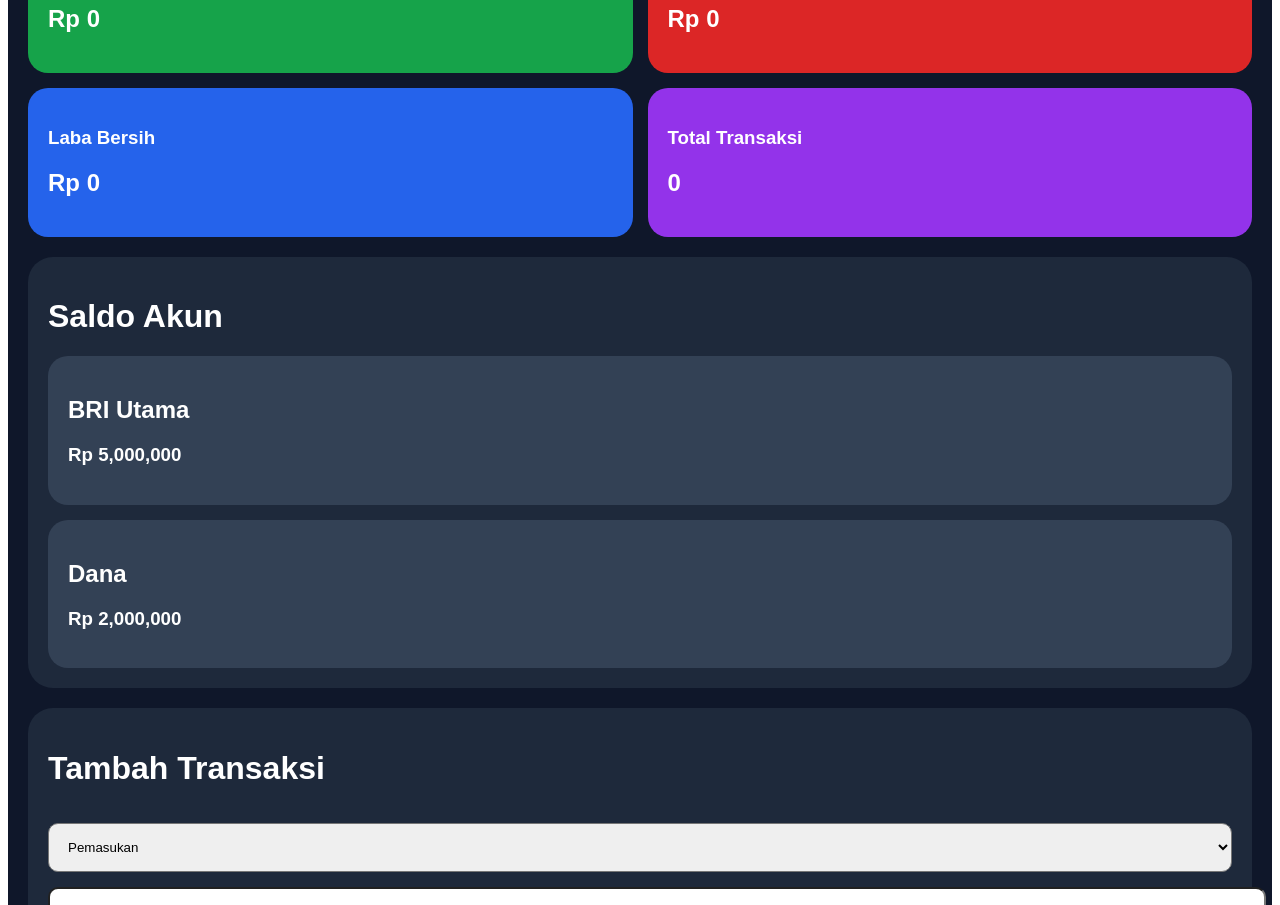
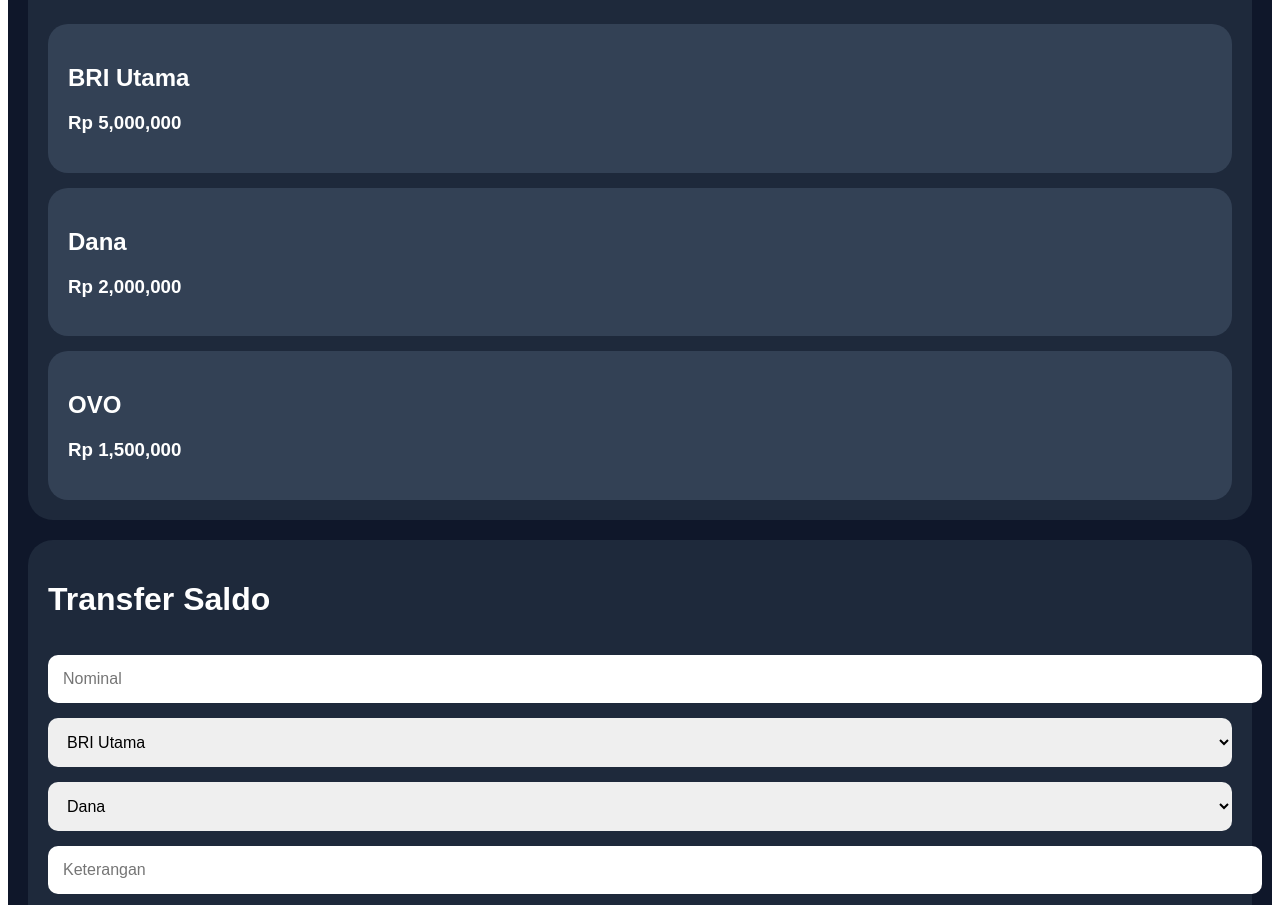
Before and after one commit to karyabengkellas03-dot/Buku-kas-brilink, a React (Vite) app: page / in a window 1280 px wide. Shown: the part 380-1285 px from the top of the page. Built offline with nearby package versions, Linux system fonts and the light colour scheme.

Commit message:
Update App.jsx

```diff
--- a/src/App.jsx
+++ b/src/App.jsx
@@ -1,6 +1,7 @@
 import React, { useState } from "react";
 
 export default function App() {
+  // DATA AKUN
   const [akun, setAkun] = useState([
     {
       nama: "BRI Utama",
@@ -10,72 +11,93 @@
       nama: "Dana",
       saldo: 2000000,
     },
+    {
+      nama: "OVO",
+      saldo: 1500000,
+    },
   ]);
 
-  const [transaksi, setTransaksi] = useState([]);
+  // DATA TRANSAKSI
+  const [transaksi, setTransaksi] =
+    useState([]);
 
+  // FORM
   const [form, setForm] = useState({
-    tipe: "Pemasukan",
-    jenis: "Transfer",
+    tipe: "Transfer",
     nominal: "",
-    akun: "BRI Utama",
+    akunSumber: "BRI Utama",
+    rekeningPenampung: "Dana",
     keterangan: "",
   });
 
+  // SIMPAN TRANSAKSI
   const simpanTransaksi = () => {
-    if (!form.nominal) return;
+    if (!form.nominal) {
+      alert("Masukkan nominal");
+      return;
+    }
 
-    const nominal = Number(form.nominal);
+    const nominal = parseInt(
+      form.nominal
+    );
 
-    const updateSaldo = akun.map((item) => {
-      if (item.nama === form.akun) {
+    // UPDATE SALDO
+    const updateSaldo = akun.map(
+      (item) => {
+        // AKUN SUMBER BERKURANG
+        if (
+          item.nama === form.akunSumber
+        ) {
           return {
             ...item,
-          saldo:
-            form.tipe === "Pemasukan"
-              ? item.saldo + nominal
-              : item.saldo - nominal,
+            saldo: item.saldo - nominal,
+          };
+        }
+
+        // REKENING PENAMPUNG BERTAMBAH
+        if (
+          item.nama ===
+          form.rekeningPenampung
+        ) {
+          return {
+            ...item,
+            saldo: item.saldo + nominal,
           };
         }
 
         return item;
-    });
+      }
+    );
 
     setAkun(updateSaldo);
 
+    // SIMPAN RIWAYAT
     setTransaksi([
       {
         ...form,
         nominal,
-        tanggal: new Date().toLocaleString(),
+        tanggal:
+          new Date().toLocaleString(),
       },
       ...transaksi,
     ]);
 
+    // RESET FORM
     setForm({
-      tipe: "Pemasukan",
-      jenis: "Transfer",
+      tipe: "Transfer",
       nominal: "",
-      akun: "BRI Utama",
+      akunSumber: akun[0].nama,
+      rekeningPenampung:
+        akun[1].nama,
       keterangan: "",
     });
   };
 
+  // TOTAL SALDO
   const totalSaldo = akun.reduce(
     (a, b) => a + b.saldo,
     0
   );
-
-  const totalPemasukan = transaksi
-    .filter((item) => item.tipe === "Pemasukan")
-    .reduce((a, b) => a + b.nominal, 0);
-
-  const totalPengeluaran = transaksi
-    .filter((item) => item.tipe === "Pengeluaran")
-    .reduce((a, b) => a + b.nominal, 0);
-
-  const labaBersih =
-    totalPemasukan - totalPengeluaran;
 
   return (
     <div
@@ -97,81 +119,20 @@
           marginBottom: 20,
         }}
       >
-        <h1 style={{ fontSize: 40 }}>
+        <h1
+          style={{
+            fontSize: 40,
+          }}
+        >
           BRILink BukuKas
         </h1>
 
         <h2>Total Saldo</h2>
 
         <h1>
-          Rp {totalSaldo.toLocaleString()}
+          Rp{" "}
+          {totalSaldo.toLocaleString()}
         </h1>
-      </div>
-
-      {/* DASHBOARD */}
-      <div
-        style={{
-          display: "grid",
-          gridTemplateColumns: "repeat(2,1fr)",
-          gap: 15,
-          marginBottom: 20,
-        }}
-      >
-        <div
-          style={{
-            background: "#16a34a",
-            padding: 20,
-            borderRadius: 20,
-          }}
-        >
-          <h3>Pemasukan</h3>
-
-          <h2>
-            Rp{" "}
-            {totalPemasukan.toLocaleString()}
-          </h2>
-        </div>
-
-        <div
-          style={{
-            background: "#dc2626",
-            padding: 20,
-            borderRadius: 20,
-          }}
-        >
-          <h3>Pengeluaran</h3>
-
-          <h2>
-            Rp{" "}
-            {totalPengeluaran.toLocaleString()}
-          </h2>
-        </div>
-
-        <div
-          style={{
-            background: "#2563eb",
-            padding: 20,
-            borderRadius: 20,
-          }}
-        >
-          <h3>Laba Bersih</h3>
-
-          <h2>
-            Rp {labaBersih.toLocaleString()}
-          </h2>
-        </div>
-
-        <div
-          style={{
-            background: "#9333ea",
-            padding: 20,
-            borderRadius: 20,
-          }}
-        >
-          <h3>Total Transaksi</h3>
-
-          <h2>{transaksi.length}</h2>
-        </div>
       </div>
 
       {/* SALDO AKUN */}
@@ -198,13 +159,14 @@
             <h2>{item.nama}</h2>
 
             <h3>
-              Rp {item.saldo.toLocaleString()}
+              Rp{" "}
+              {item.saldo.toLocaleString()}
             </h3>
           </div>
         ))}
       </div>
 
-      {/* FORM */}
+      {/* FORM TRANSAKSI */}
       <div
         style={{
           background: "#1e293b",
@@ -213,44 +175,9 @@
           marginBottom: 20,
         }}
       >
-        <h1>Tambah Transaksi</h1>
+        <h1>Transfer Saldo</h1>
 
-        <select
-          value={form.tipe}
-          onChange={(e) =>
-            setForm({
-              ...form,
-              tipe: e.target.value,
-            })
-          }
-          style={{
-            width: "100%",
-            padding: 15,
-            marginTop: 15,
-            borderRadius: 10,
-          }}
-        >
-          <option>Pemasukan</option>
-          <option>Pengeluaran</option>
-        </select>
-
-        <input
-          placeholder="Jenis transaksi"
-          value={form.jenis}
-          onChange={(e) =>
-            setForm({
-              ...form,
-              jenis: e.target.value,
-            })
-          }
-          style={{
-            width: "100%",
-            padding: 15,
-            marginTop: 15,
-            borderRadius: 10,
-          }}
-        />
-
+        {/* NOMINAL */}
         <input
           type="number"
           placeholder="Nominal"
@@ -261,28 +188,20 @@
               nominal: e.target.value,
             })
           }
-          style={{
-            width: "100%",
-            padding: 15,
-            marginTop: 15,
-            borderRadius: 10,
-          }}
+          style={inputStyle}
         />
 
+        {/* AKUN SUMBER */}
         <select
-          value={form.akun}
+          value={form.akunSumber}
           onChange={(e) =>
             setForm({
               ...form,
-              akun: e.target.value,
+              akunSumber:
+                e.target.value,
             })
           }
-          style={{
-            width: "100%",
-            padding: 15,
-            marginTop: 15,
-            borderRadius: 10,
-          }}
+          style={inputStyle}
         >
           {akun.map((item, index) => (
             <option key={index}>
@@ -291,23 +210,42 @@
           ))}
         </select>
 
+        {/* REKENING PENAMPUNG */}
+        <select
+          value={
+            form.rekeningPenampung
+          }
+          onChange={(e) =>
+            setForm({
+              ...form,
+              rekeningPenampung:
+                e.target.value,
+            })
+          }
+          style={inputStyle}
+        >
+          {akun.map((item, index) => (
+            <option key={index}>
+              {item.nama}
+            </option>
+          ))}
+        </select>
+
+        {/* KETERANGAN */}
         <input
           placeholder="Keterangan"
           value={form.keterangan}
           onChange={(e) =>
             setForm({
               ...form,
-              keterangan: e.target.value,
+              keterangan:
+                e.target.value,
             })
           }
-          style={{
-            width: "100%",
-            padding: 15,
-            marginTop: 15,
-            borderRadius: 10,
-          }}
+          style={inputStyle}
         />
 
+        {/* BUTTON */}
         <button
           onClick={simpanTransaksi}
           style={{
@@ -335,36 +273,64 @@
       >
         <h1>Riwayat Transaksi</h1>
 
-        {transaksi.map((item, index) => (
+        {transaksi.map(
+          (item, index) => (
             <div
               key={index}
               style={{
-              background: "#334155",
+                background:
+                  "#334155",
                 padding: 20,
                 borderRadius: 20,
                 marginTop: 15,
               }}
             >
-            <h2>{item.jenis}</h2>
+              <h2>
+                Transfer Saldo
+              </h2>
 
               <h3>
                 Rp{" "}
                 {item.nominal.toLocaleString()}
               </h3>
 
-            <p>Tipe: {item.tipe}</p>
+              <p>
+                Dari:
+                {" "}
+                {item.akunSumber}
+              </p>
 
-            <p>Akun: {item.akun}</p>
+              <p>
+                Ke:
+                {" "}
+                {
+                  item.rekeningPenampung
+                }
+              </p>
 
               <p>
                 Keterangan:
+                {" "}
                 {item.keterangan}
               </p>
 
-            <small>{item.tanggal}</small>
+              <small>
+                {item.tanggal}
+              </small>
             </div>
-        ))}
+          )
+        )}
       </div>
     </div>
   );
 }
+
+// STYLE INPUT
+const inputStyle = {
+  width: "100%",
+  padding: 15,
+  marginTop: 15,
+  borderRadius: 10,
+  border: "none",
+  fontSize: 16,
+};
```
Lines whose indentation alone changed are shown as unchanged.
